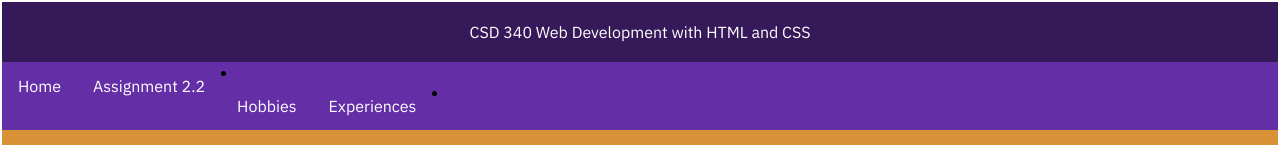
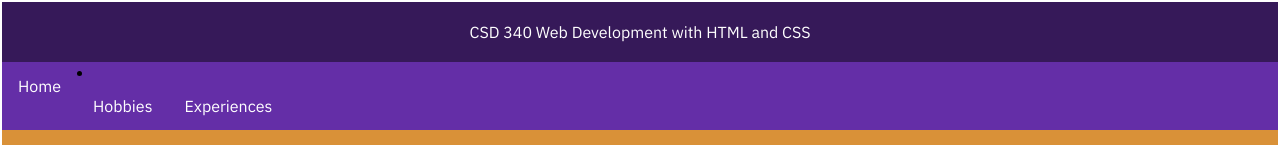
Before and after one commit to kbthapa-neb/bioSite, a plain HTML site: page index.html in a window 1280 px wide. Shown: the top 163 px of the page. Drawn offline with Linux system fonts and the light colour scheme.

Commit message:
Update index.html

```diff
--- a/index.html
+++ b/index.html
@@ -16,11 +16,8 @@
     </header>
 
     <nav class="navbar">
-         <a href="index.html">Home</a>
-	       <li>
-<a href="index.html">Assignment 2.2</a></li>
-   <li>
-        <a href="hobbies.html">Hobbies</a>
+    <li><a href="index.html">Home</a></li>
+    <a href="hobbies.html">Hobbies</a>
     <a href="experience.html">Experiences</a>
     </nav>
 
```
